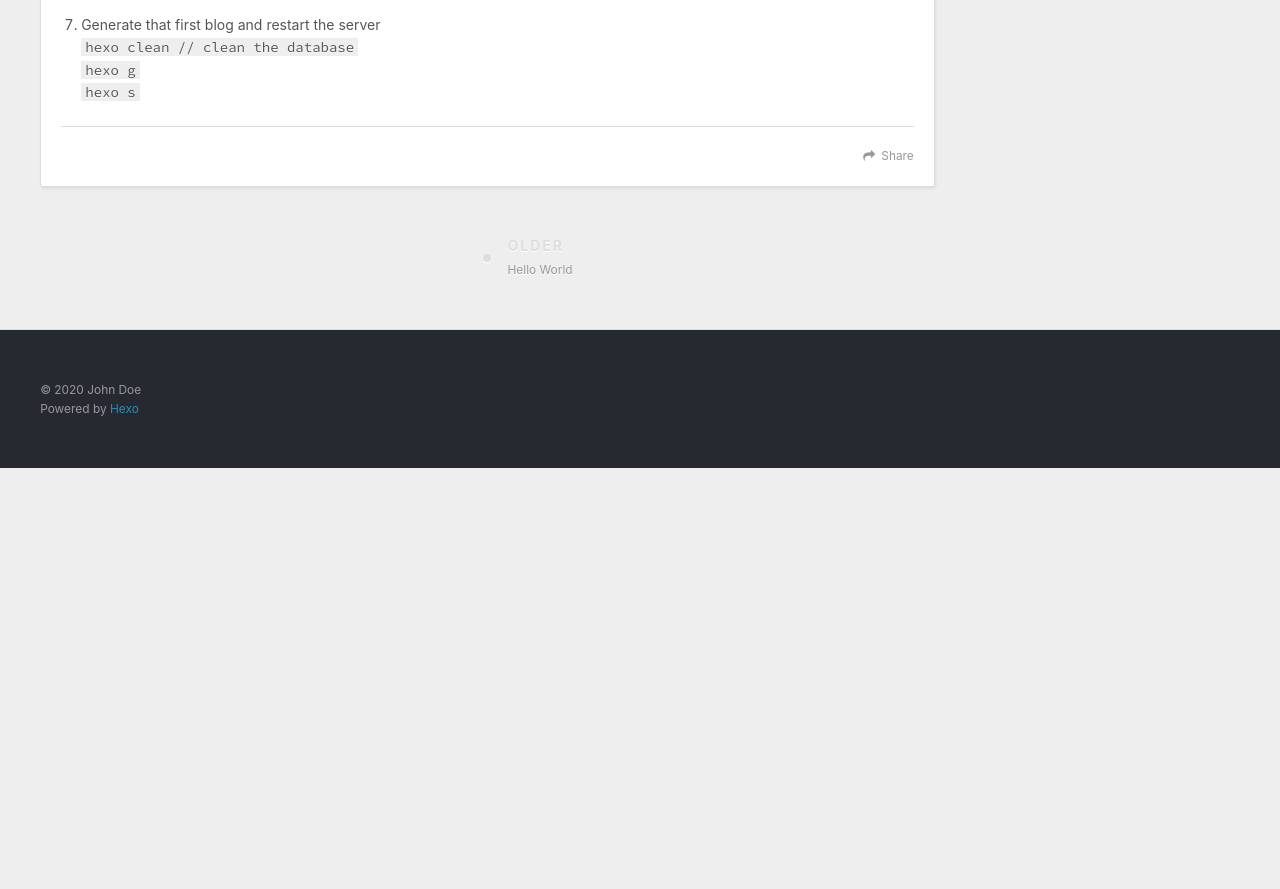
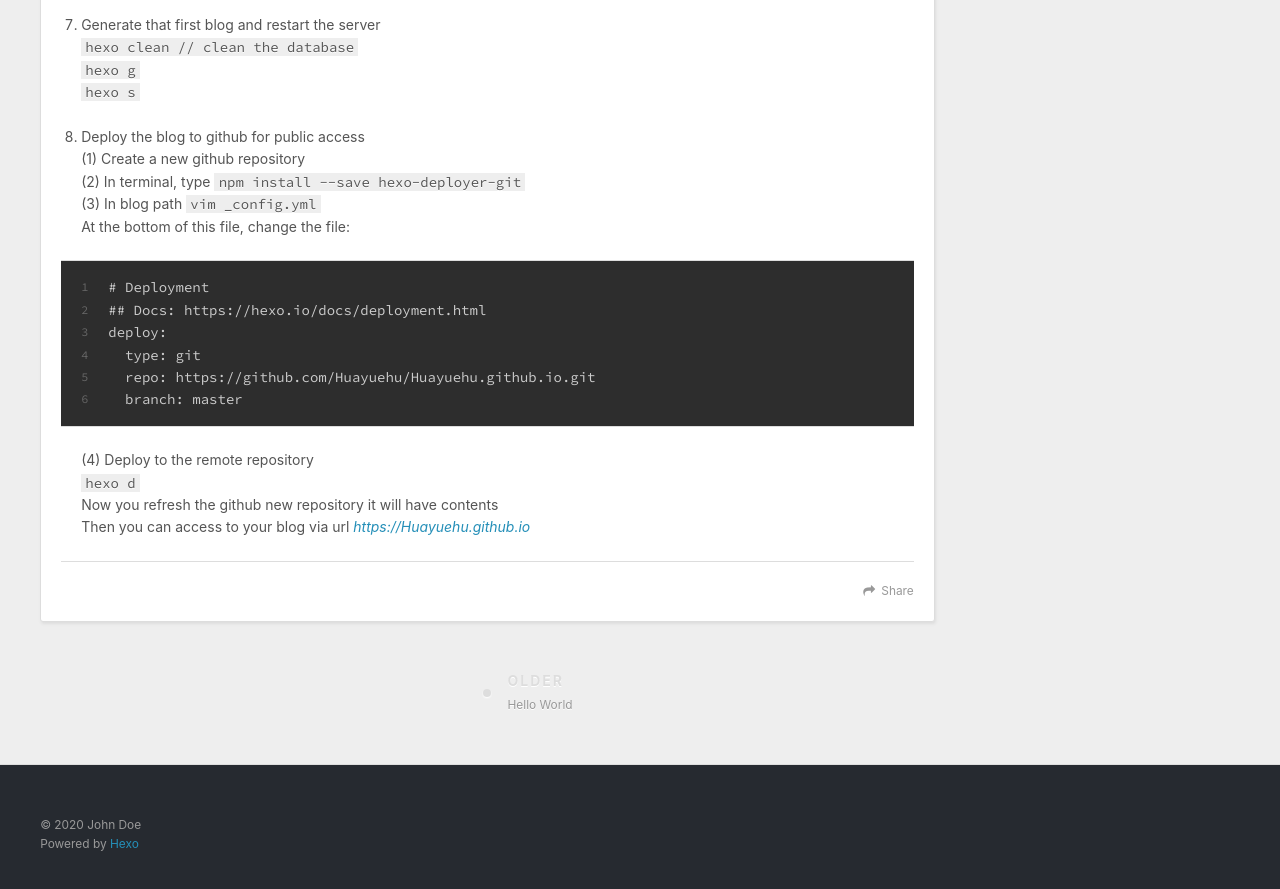
Before and after one commit to Huayuehu/Huayuehu.github.io, a plain HTML site: page 2020/08/05/My-FIRST-Blog-hexo-learning/index.html in a window 1280 px wide. Shown: the part 820-1709 px from the top of the page. Before the commit the page ends 1288 px from the top, so only its background shows below. Drawn offline with nearby package versions, Linux system fonts and the light colour scheme.

Commit message:
Site updated: 2020-08-06 00:07:08

```diff
--- a/2020/08/05/My-FIRST-Blog-hexo-learning/index.html
+++ b/2020/08/05/My-FIRST-Blog-hexo-learning/index.html
@@ -15,7 +15,7 @@
 <meta property="og:description" content="Required environment: Node.js npm  Install hexonpm install -g hexo-cli  Make a new directory for hexo blogmkdir blogcd blog  Initialize hexosudo hexo init  Start hexo: hexo sHexo will be running at h">
 <meta property="og:locale" content="en_US">
 <meta property="article:published_time" content="2020-08-06T06:43:04.000Z">
-<meta property="article:modified_time" content="2020-08-06T06:48:37.328Z">
+<meta property="article:modified_time" content="2020-08-06T07:05:46.075Z">
 <meta property="article:author" content="John Doe">
 <meta name="twitter:card" content="summary">
 
@@ -102,6 +102,10 @@
 <li><p>Make a new blog: <code>hexo n &quot;My FIRST Blog -- hexo learning&quot;</code></p>
 </li>
 <li><p>Generate that first blog and restart the server<br><code>hexo clean // clean the database</code><br><code>hexo g</code><br><code>hexo s</code></p>
+</li>
+<li><p>Deploy the blog to github for public access<br>(1) Create a new github repository<br>(2) In terminal, type <code>npm install --save hexo-deployer-git</code><br>(3) In blog path <code>vim _config.yml</code><br>At the bottom of this file, change the file:</p>
+<figure class="highlight plain"><table><tr><td class="gutter"><pre><span class="line">1</span><br><span class="line">2</span><br><span class="line">3</span><br><span class="line">4</span><br><span class="line">5</span><br><span class="line">6</span><br></pre></td><td class="code"><pre><span class="line"># Deployment</span><br><span class="line">## Docs: https:&#x2F;&#x2F;hexo.io&#x2F;docs&#x2F;deployment.html</span><br><span class="line">deploy:</span><br><span class="line">  type: git</span><br><span class="line">  repo: https:&#x2F;&#x2F;github.com&#x2F;Huayuehu&#x2F;Huayuehu.github.io.git</span><br><span class="line">  branch: master</span><br></pre></td></tr></table></figure>
+<p>(4) Deploy to the remote repository<br><code>hexo d</code><br>Now you refresh the github new repository it will have contents<br>Then you can access to your blog via url <em><a target="_blank" rel="noopener" href="https://huayuehu.github.io/">https://Huayuehu.github.io</a></em></p>
 </li>
 </ol>
 
```
Also changed, not shown: index.html (+4 -0 lines).
